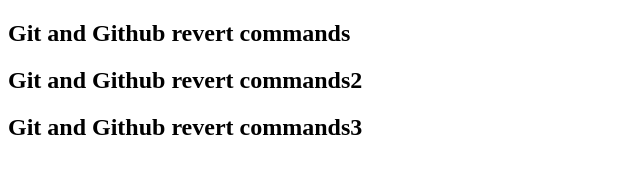
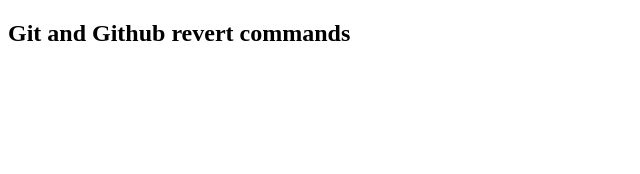
Before and after one commit to Naveed-Khan862/git-revert-command, a plain HTML site: page index.html in a window 1280 px wide. Shown: the whole page, without its empty margins (0-640 px from the left). Drawn offline with Linux system fonts and the light colour scheme.

Commit message:
Revert "Second"
This reverts commit 397dc8b20fde6615eecc5f1d0ba9b0fbcaab887f.

```diff
--- a/index.html
+++ b/index.html
@@ -7,7 +7,5 @@
 </head>
 <body>
     <h2>Git and Github revert commands</h2>
-    <h2>Git and Github revert commands2</h2>
-    <h2>Git and Github revert commands3</h2>
 </body>
 </html>
```
